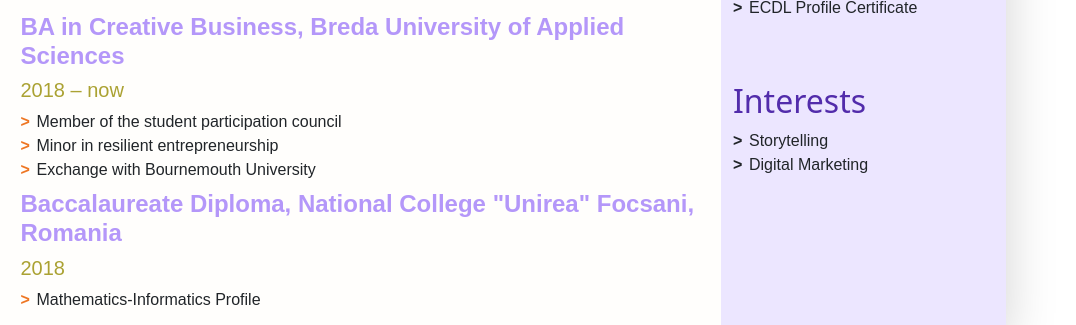
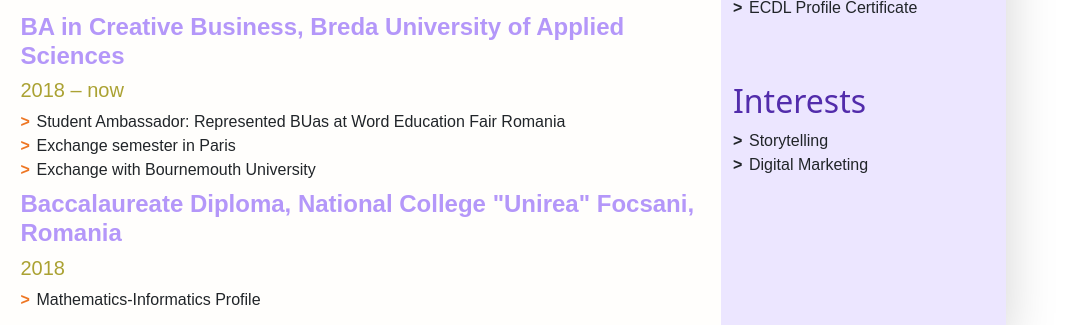
Before and after one commit to dianairg/prj4_v2, a plain HTML site: page index.html in a window 1280 px wide. Shown: the part 977-1302 px from the top of the page, 204-1280 px from the left. Drawn offline with nearby package versions, Linux system fonts and the light colour scheme; a web font is replaced by a local one.

Commit message:
update experience buas

```diff
--- a/index.html
+++ b/index.html
@@ -183,8 +183,8 @@
               <h5>2018&nbsp;&ndash;&nbsp;now</h5>
               <!-- Use the list below to talk about minors, exchanges, extra-curricular activities. -->
               <ul class="biography-details list-unstyled">
-                <li>Member of the student participation council</li>
-                <li>Minor in resilient entrepreneurship</li>
+                <li>Student Ambassador: Represented BUas at Word Education Fair Romania&nbsp;&nbsp;</li>
+                <li>Exchange semester in Paris&nbsp;</li>
                 <li>Exchange with Bournemouth University</li>
               </ul>
             </div>
```
